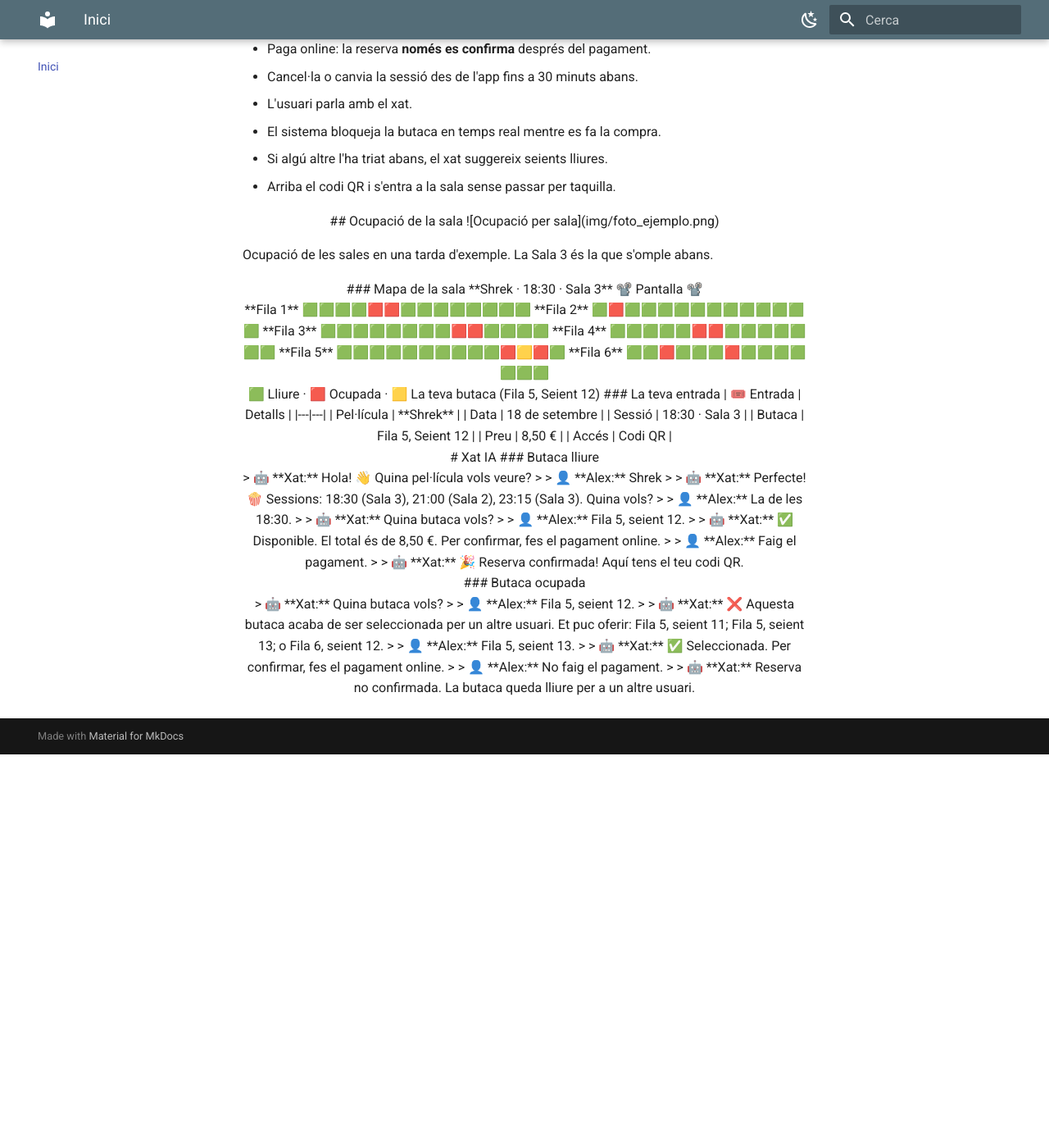
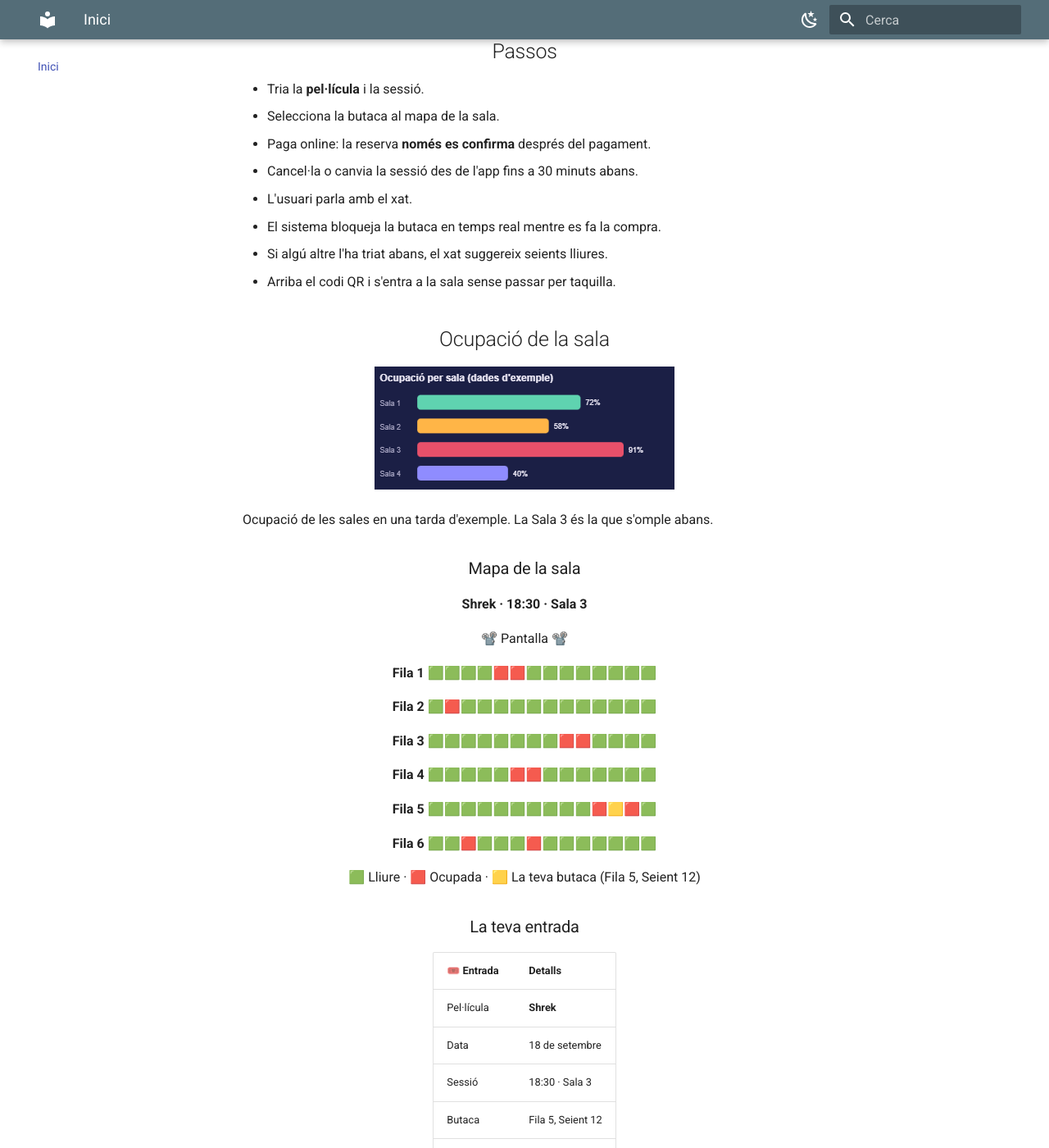
Before and after one commit to burguenopablo7-sketch/reserves-pe, an MkDocs documentation site: the page built from docs/index.md, in a window 1280 px wide and 1400 px high, scrolled down 766 px. Shown: the whole window at 82% size. Built offline with MkDocs 1.6.1 and Material for MkDocs 9.7.7, drawn with Linux system fonts in a browser that asks for light colours; before the commit the page ends 1686 px from its top, so only the background shows below that; some of the changed text lies outside the part shown.

Commit message:
Render headings and images correctly by replacing markdown inside HTML blocks with proper HTML elements

```diff
--- a/docs/index.md
+++ b/docs/index.md
@@ -1,44 +1,33 @@
 
-<div align="center">
-
-# 🎬 Reserva Cinema 🍿
-
-![Logo](img/logo.png)
-
+<div style="text-align:center">
+  <h1>🎬 Reserva Cinema 🍿</h1>
+  <img src="img/logo.png" alt="Logo" width="240" />
 </div>
 
 Aquesta web permet reservar la teva butaca de cinema en segons des del mòbil: **tria la sessió, paga online i entra amb el teu codi QR.** ~~Sense cues, sense taquilla, sense riscos.~~
 
 > El cinema obre de dilluns a diumenge, tots els dies de l'any. La primera sessió comença a les 16:00 h i l'última funció acaba a les 01:00 h.
 
-<div align="center">
-
-### Per a l'espectador
-
+<div style="text-align:center">
+  <h3>Per a l'espectador</h3>
 </div>
 
 Pensat per a qui vol veure una pel·lícula sense fer cua a la taquilla i sense arriscar-se a trobar les entrades esgotades.
 
-<div align="center">
-
-#### Reserva en 4 passos
-
+<div style="text-align:center">
+  <h4>Reserva en 4 passos</h4>
 </div>
 
 Pel·lícula, sessió, butaca i pagament. Tot es pot fer parlant amb el xat.
 
-<div align="center">
-
-#### Pagament i QR
-
+<div style="text-align:center">
+  <h4>Pagament i QR</h4>
 </div>
 
 La reserva només queda confirmada després del pagament online. Llavors rebràs el codi QR per entrar directament a la sala.
 
-<div align="center">
-
-## Passos
-
+<div style="text-align:center">
+  <h2>Passos</h2>
 </div>
 
 - Tria la **pel·lícula** i la sessió.
@@ -51,58 +40,49 @@ La reserva només queda confirmada després del pagament online. Llavors rebràs
 3. Si algú altre l'ha triat abans, el xat suggereix seients lliures.
 4. Arriba el codi QR i s'entra a la sala sense passar per taquilla.
 
-<div align="center">
-
-## Ocupació de la sala
-
-![Ocupació per sala](img/foto_ejemplo.png)
-
+<div style="text-align:center">
+  <h2>Ocupació de la sala</h2>
+  <img src="img/foto_ejemplo.png" alt="Ocupació per sala" />
 </div>
 
 Ocupació de les sales en una tarda d'exemple. La Sala 3 és la que s'omple abans.
 
-<div align="center">
+<div style="text-align:center">
+  <h3>Mapa de la sala</h3>
 
-### Mapa de la sala
+  <strong>Shrek · 18:30 · Sala 3</strong>
 
-**Shrek · 18:30 · Sala 3**
-
-📽️ Pantalla 📽️
-
+  <p>📽️ Pantalla 📽️</p>
 </div>
 
-<div align="center">
-
-**Fila 1** 🟩🟩🟩🟩🟥🟥🟩🟩🟩🟩🟩🟩🟩🟩
-**Fila 2** 🟩🟥🟩🟩🟩🟩🟩🟩🟩🟩🟩🟩🟩🟩
-**Fila 3** 🟩🟩🟩🟩🟩🟩🟩🟩🟥🟥🟩🟩🟩🟩
-**Fila 4** 🟩🟩🟩🟩🟩🟥🟥🟩🟩🟩🟩🟩🟩🟩
-**Fila 5** 🟩🟩🟩🟩🟩🟩🟩🟩🟩🟩🟥🟨🟥🟩
-**Fila 6** 🟩🟩🟥🟩🟩🟩🟥🟩🟩🟩🟩🟩🟩🟩
-
+<div style="text-align:center">
+  <p><strong>Fila 1</strong> 🟩🟩🟩🟩🟥🟥🟩🟩🟩🟩🟩🟩🟩🟩</p>
+  <p><strong>Fila 2</strong> 🟩🟥🟩🟩🟩🟩🟩🟩🟩🟩🟩🟩🟩🟩</p>
+  <p><strong>Fila 3</strong> 🟩🟩🟩🟩🟩🟩🟩🟩🟥🟥🟩🟩🟩🟩</p>
+  <p><strong>Fila 4</strong> 🟩🟩🟩🟩🟩🟥🟥🟩🟩🟩🟩🟩🟩🟩</p>
+  <p><strong>Fila 5</strong> 🟩🟩🟩🟩🟩🟩🟩🟩🟩🟩🟥🟨🟥🟩</p>
+  <p><strong>Fila 6</strong> 🟩🟩🟥🟩🟩🟩🟥🟩🟩🟩🟩🟩🟩🟩</p>
 </div>
 
-<div align="center">
+<div style="text-align:center">
+  <p>🟩 Lliure · 🟥 Ocupada · 🟨 La teva butaca (Fila 5, Seient 12)</p>
 
-🟩 Lliure · 🟥 Ocupada · 🟨 La teva butaca (Fila 5, Seient 12)
+  <h3>La teva entrada</h3>
 
-### La teva entrada
+  <table>
+    <tr><th>🎟️ Entrada</th><th>Detalls</th></tr>
+    <tr><td>Pel·lícula</td><td><strong>Shrek</strong></td></tr>
+    <tr><td>Data</td><td>18 de setembre</td></tr>
+    <tr><td>Sessió</td><td>18:30 · Sala 3</td></tr>
+    <tr><td>Butaca</td><td>Fila 5, Seient 12</td></tr>
+    <tr><td>Preu</td><td>8,50 €</td></tr>
+    <tr><td>Accés</td><td>Codi QR</td></tr>
+  </table>
+</div>
 
-| 🎟️ Entrada | Detalls |
-|---|---|
-| Pel·lícula | **Shrek** |
-| Data | 18 de setembre |
-| Sessió | 18:30 · Sala 3 |
-| Butaca | Fila 5, Seient 12 |
-| Preu | 8,50 € |
-| Accés | Codi QR |
-
-<div align="center">
-
-# Xat IA
-
-### Butaca lliure
-
+<div style="text-align:center">
+  <h1>Xat IA</h1>
+  <h3>Butaca lliure</h3>
 </div>
 
 > 🤖 **Xat:** Hola! 👋 Quina pel·lícula vols veure?
@@ -123,10 +103,8 @@ Ocupació de les sales en una tarda d'exemple. La Sala 3 és la que s'omple aban
 >
 > 🤖 **Xat:** 🎉 Reserva confirmada! Aquí tens el teu codi QR.
 
-<div align="center">
-
-### Butaca ocupada
-
+<div style="text-align:center">
+  <h3>Butaca ocupada</h3>
 </div>
 
 > 🤖 **Xat:** Quina butaca vols?
```
